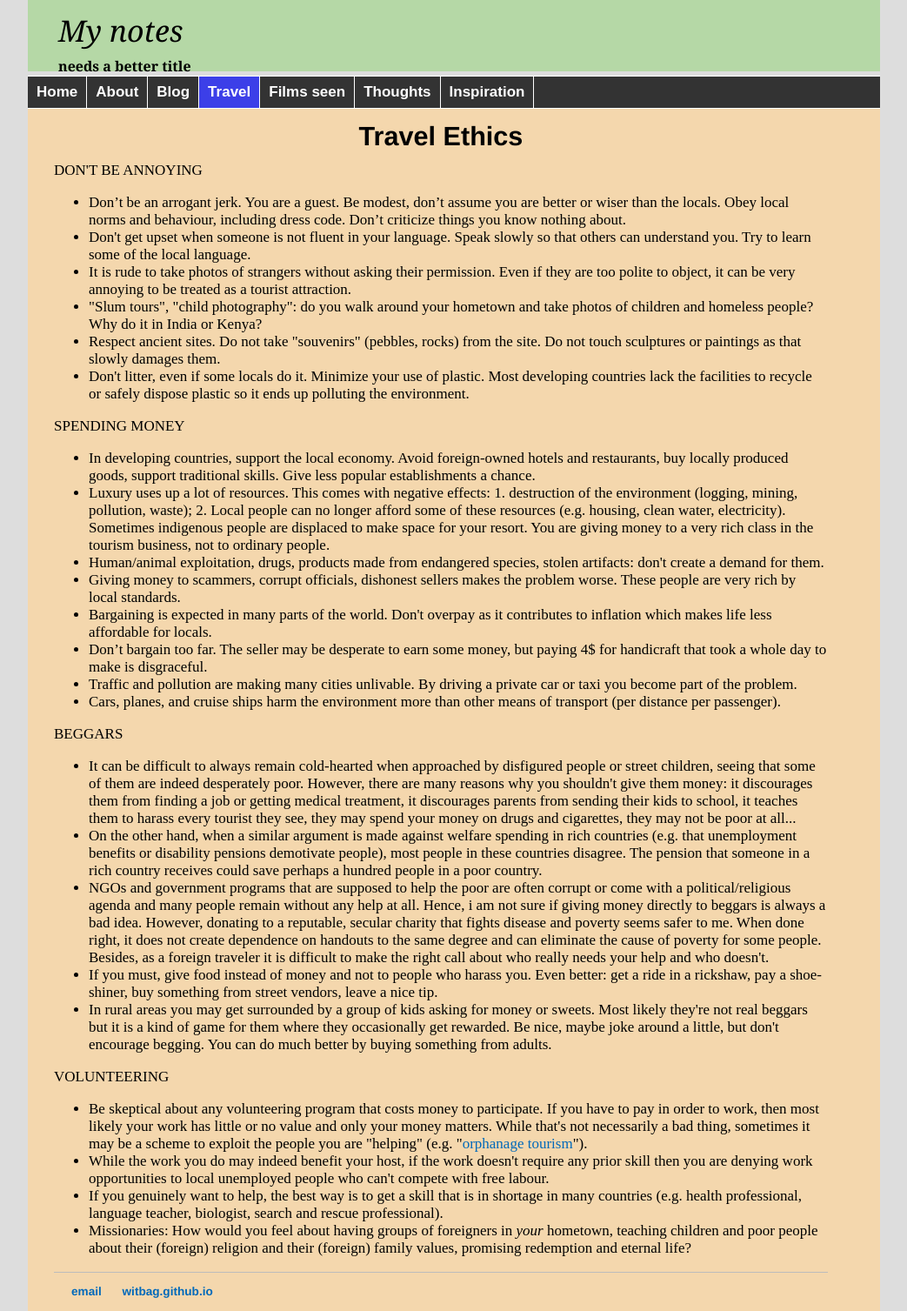
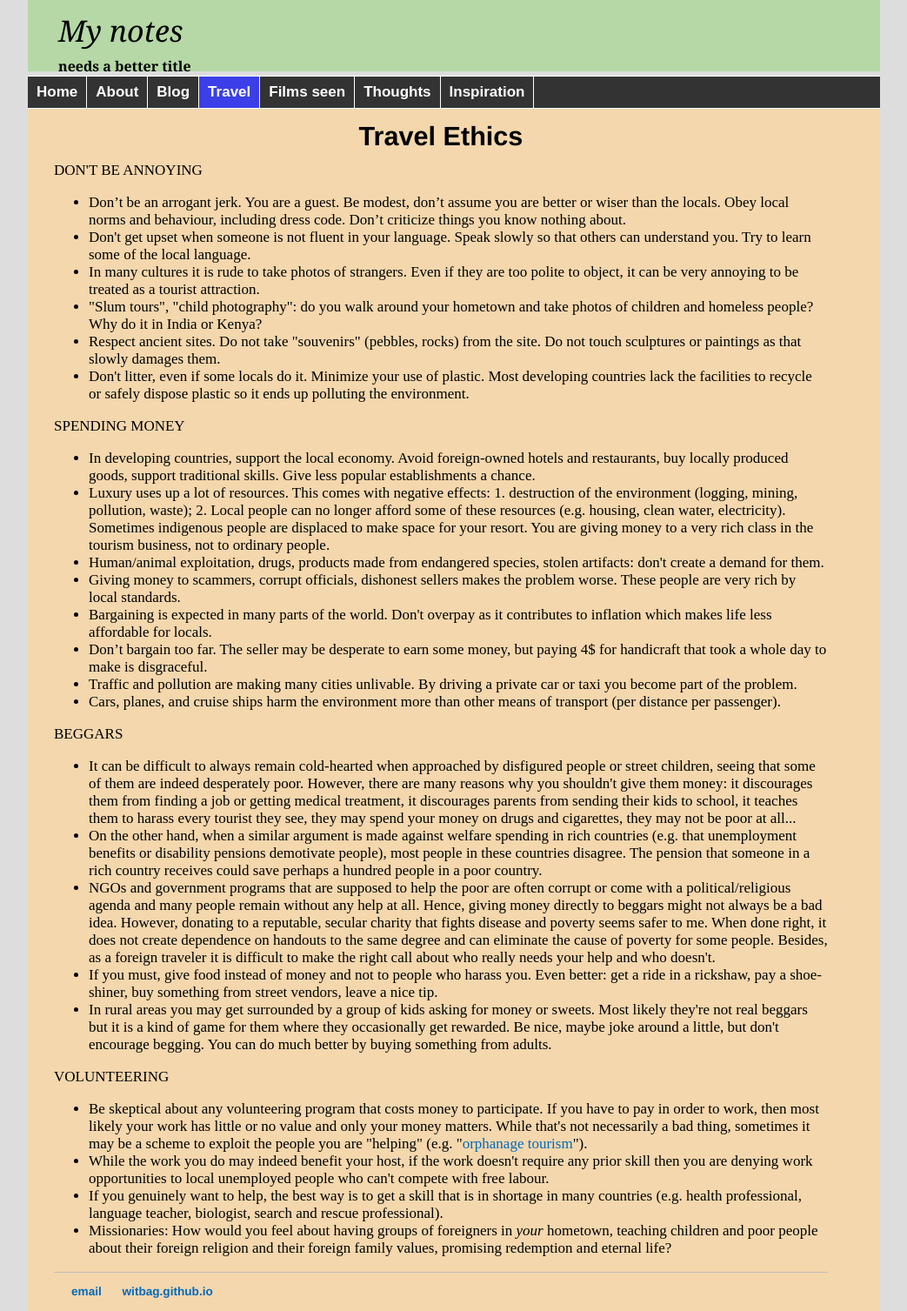
Before and after one commit to witbag/witbag.github.io, a Jekyll site: the page built from travel/ethics.html, in a window 1280 px wide. Shown: the whole page at 87% size, without its empty margins (118-1161 px from the left). Built offline with Jekyll 4.4.1, drawn with Linux system fonts in a browser that asks for light colours.

Commit message:
Update ethics.html

```diff
--- a/travel/ethics.html
+++ b/travel/ethics.html
@@ -12,7 +12,7 @@ DON'T BE ANNOYING<br>
 <ul>
 <li>Don’t be an arrogant jerk. You are a guest. Be modest, don’t assume you are better or wiser than the locals. Obey local norms and behaviour, including dress code. Don’t criticize things you know nothing about.
 <li>Don't get upset when someone is not fluent in your language. Speak slowly so that others can understand you. Try to learn some of the local language.
-<li>It is rude to take photos of strangers without asking their permission. Even if they are too polite to object, it can be very annoying to be treated as a tourist attraction.
+<li>In many cultures it is rude to take photos of strangers. Even if they are too polite to object, it can be very annoying to be treated as a tourist attraction.
 <li>"Slum tours", "child photography": do you walk around your hometown and take photos of children and homeless people? Why do it in India or Kenya?
 <li>Respect ancient sites. Do not take "souvenirs" (pebbles, rocks) from the site. Do not touch sculptures or paintings as that slowly damages them.
 <li>Don't litter, even if some locals do it. Minimize your use of plastic. Most developing countries lack the facilities to recycle or safely dispose plastic so it ends up polluting the environment.
@@ -32,7 +32,7 @@ DON'T BE ANNOYING<br>
 <ul>
 <li>It can be difficult to always remain cold-hearted when approached by disfigured people or street children, seeing that some of them are indeed desperately poor. However, there are many reasons why you shouldn't give them money: it discourages them from finding a job or getting medical treatment, it discourages parents from sending their kids to school, it teaches them to harass every tourist they see, they may spend your money on drugs and cigarettes, they may not be poor at all...
 <li>On the other hand, when a similar argument is made against welfare spending in rich countries (e.g. that unemployment benefits or disability pensions demotivate people), most people in these countries disagree. The pension that someone in a rich country receives could save perhaps a hundred people in a poor country.
-<li>NGOs and government programs that are supposed to help the poor are often corrupt or come with a political/religious agenda and many people remain without any help at all. Hence, i am not sure if giving money directly to beggars is always a bad idea. However, donating to a reputable, secular charity that fights disease and poverty seems safer to me. When done right, it does not create dependence on handouts to the same degree and can eliminate the cause of poverty for some people. Besides, as a foreign traveler it is difficult to make the right call about who really needs your help and who doesn't.
+<li>NGOs and government programs that are supposed to help the poor are often corrupt or come with a political/religious agenda and many people remain without any help at all. Hence, giving money directly to beggars might not always be a bad idea. However, donating to a reputable, secular charity that fights disease and poverty seems safer to me. When done right, it does not create dependence on handouts to the same degree and can eliminate the cause of poverty for some people. Besides, as a foreign traveler it is difficult to make the right call about who really needs your help and who doesn't.
 <li>If you must, give food instead of money and not to people who harass you. Even better: get a ride in a rickshaw, pay a shoe-shiner, buy something from street vendors, leave a nice tip.
 <li>In rural areas you may get surrounded by a group of kids asking for money or sweets. Most likely they're not real beggars but it is a kind of game for them where they occasionally get rewarded. Be nice, maybe joke around a little, but don't encourage begging. You can do much better by buying something from adults.
 </ul>
@@ -41,4 +41,4 @@ DON'T BE ANNOYING<br>
 <li>Be skeptical about any volunteering program that costs money to participate. If you have to pay in order to work, then most likely your work has little or no value and only your money matters. While that's not necessarily a bad thing, sometimes it may be a scheme to exploit the people you are "helping" (e.g. "<a href="https://www.theguardian.com/world/orphanage-tourism" target=_blank>orphanage tourism</a>").
 <li>While the work you do may indeed benefit your host, if the work doesn't require any prior skill then you are denying work opportunities to local unemployed people who can't compete with free labour.
 <li>If you genuinely want to help, the best way is to get a skill that is in shortage in many countries (e.g. health professional, language teacher, biologist, search and rescue professional).
-<li>Missionaries: How would you feel about having groups of foreigners in <i>your</i> hometown, teaching children and poor people about their (foreign) religion and their (foreign) family values, promising redemption and eternal life?
+<li>Missionaries: How would you feel about having groups of foreigners in <i>your</i> hometown, teaching children and poor people about their foreign religion and their foreign family values, promising redemption and eternal life?
```
